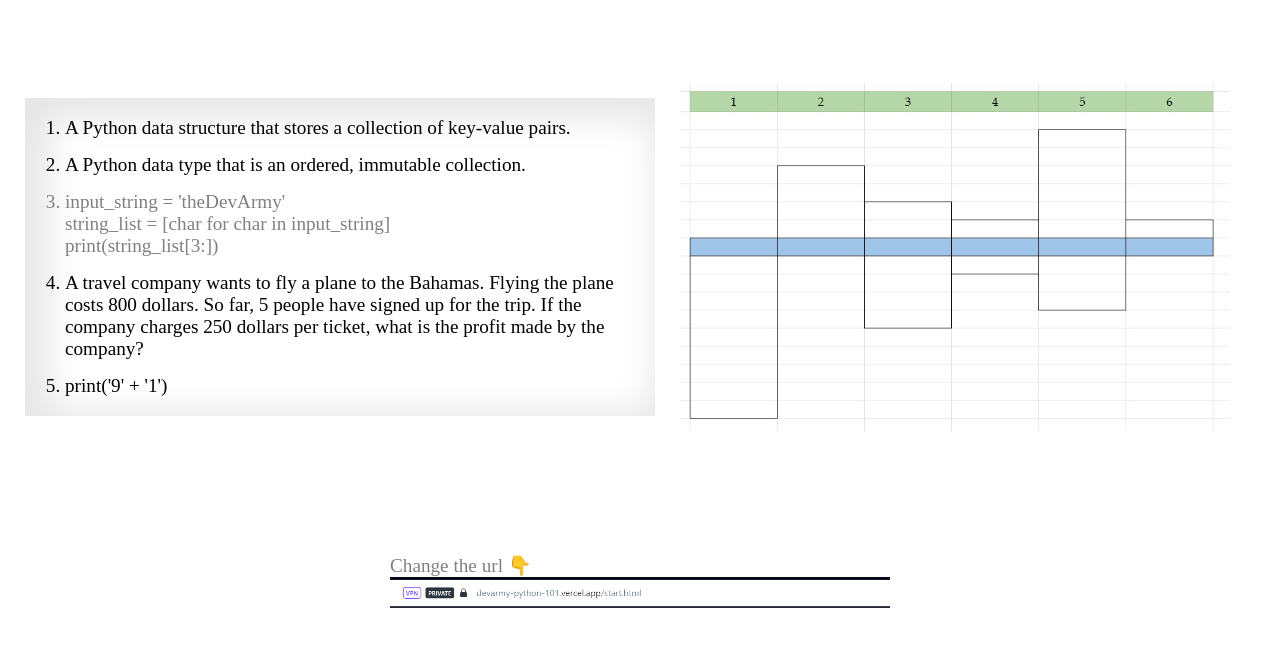
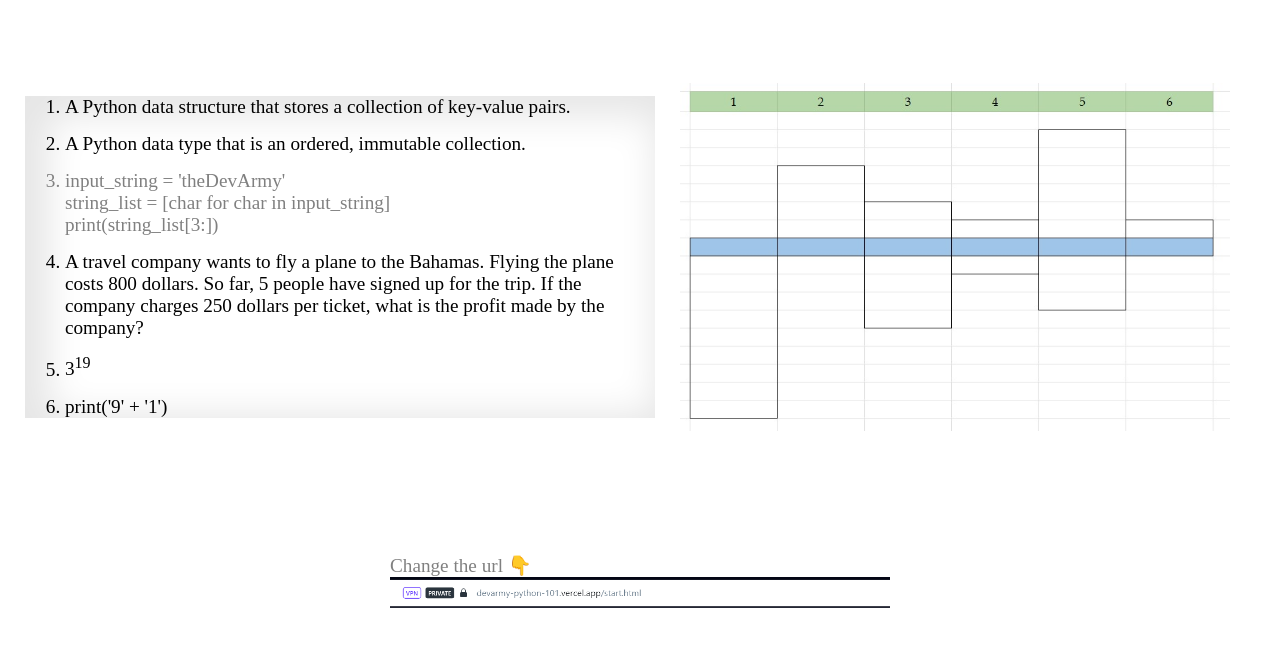
Before and after one commit to yagyesh-bobde/devarmy-python101, a plain HTML site: page start.html in a window 1280 px wide. Shown: the part 143-790 px from the top of the page. Drawn offline with Linux system fonts and the light colour scheme.

Commit message:
Update start.html

```diff
--- a/start.html
+++ b/start.html
@@ -42,6 +42,7 @@
         <li>
           A travel company wants to fly a plane to the Bahamas. Flying the plane costs 800 dollars. So far, 5 people have signed up for the trip. If the company charges 250 dollars per ticket, what is the profit made by the company?
         </li>
+        <li>3<sup>19</sup></li>
         <li>print('9' + '1')</li>
       </ul>
       <div class="image flex-center " id="image" style="padding: 5px; width: 50%">
```
